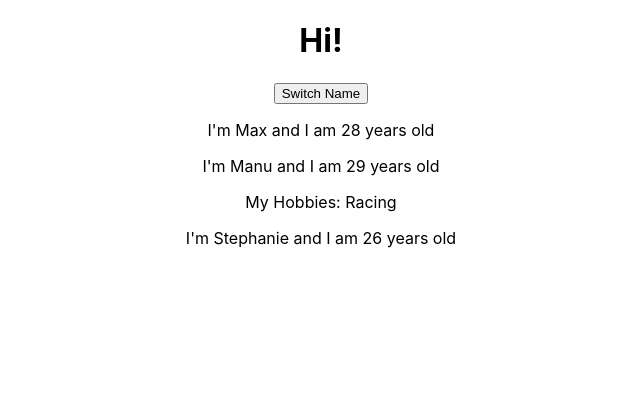
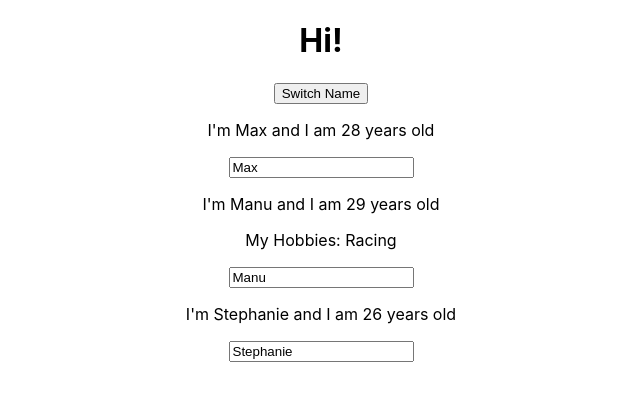
Before and after one commit to MelinaMejia95/react-complete-guide, a React (Create React App) app: page / in a window 1280 px wide. Shown: the top 400 px of the page, without its empty margins (319-959 px from the left). Built offline with nearby package versions, Linux system fonts and the light colour scheme.

Commit message:
Event Handler

```diff
--- a/src/App.js
+++ b/src/App.js
@@ -12,14 +12,24 @@
     ]
   }
 
-  switchNameHandler = () => {
+  switchNameHandler = (newName) => {
     //console.log('Was clicked!');
     //DO NOT DO THIS: this.state.persons[0].name = 'Maximillian';
     this.setState({
       persons: [
-        { name: 'Maximillian', age: 28 },
+        { name: newName , age: 28 },
         { name: 'Manu', age: 29 },
         { name: 'Stephanie', age: 27 }
+      ]
+    })
+  }
+
+  nameChangedHandler = (event) => {
+    this.setState({
+      persons: [
+        { name: 'Max' , age: 28 },
+        { name: event.target.value, age: 29 },
+        { name: 'Stephanie', age: 26 }
       ]
     })
   }
@@ -28,10 +38,19 @@
     return (
       <div className="App">
         <h1>Hi!</h1>
-        <button onClick={this.switchNameHandler}>Switch Name</button>
-        <Person name={this.state.persons[0].name} age={this.state.persons[0].age}/>
-        <Person name={this.state.persons[1].name} age={this.state.persons[1].age}>My Hobbies: Racing</Person>
-        <Person name={this.state.persons[2].name} age={this.state.persons[2].age}/>
+        <button onClick={() => this.switchNameHandler('Maximilian!!')}>Switch Name</button> {/* Try not to use it, it can be inefficient  */}
+        <Person
+          name={this.state.persons[0].name}
+          age={this.state.persons[0].age}/>
+        <Person
+          name={this.state.persons[1].name}
+          age={this.state.persons[1].age}
+          click={this.switchNameHandler.bind(this, 'Max!')}
+          changed={this.nameChangedHandler}>My Hobbies: Racing {/* Use bind instead*/}
+        </Person>
+        <Person
+          name={this.state.persons[2].name}
+          age={this.state.persons[2].age}/>
       </div>
     );
     //return React.createElement('div', {className: 'App'}, React.createElement('h1', null, 'HI!'))
--- a/src/Person/Person.js
+++ b/src/Person/Person.js
@@ -3,8 +3,9 @@
 const person = (props) => {
     return (
         <div>
-            <p>I'm {props.name} and I am {props.age} years old</p>
+            <p onClick={props.click}>I'm {props.name} and I am {props.age} years old</p>
             <p>{props.children}</p>
+            <input type="text" onChange={props.changed} value={props.name}/>
         </div>
     )
 }
```
